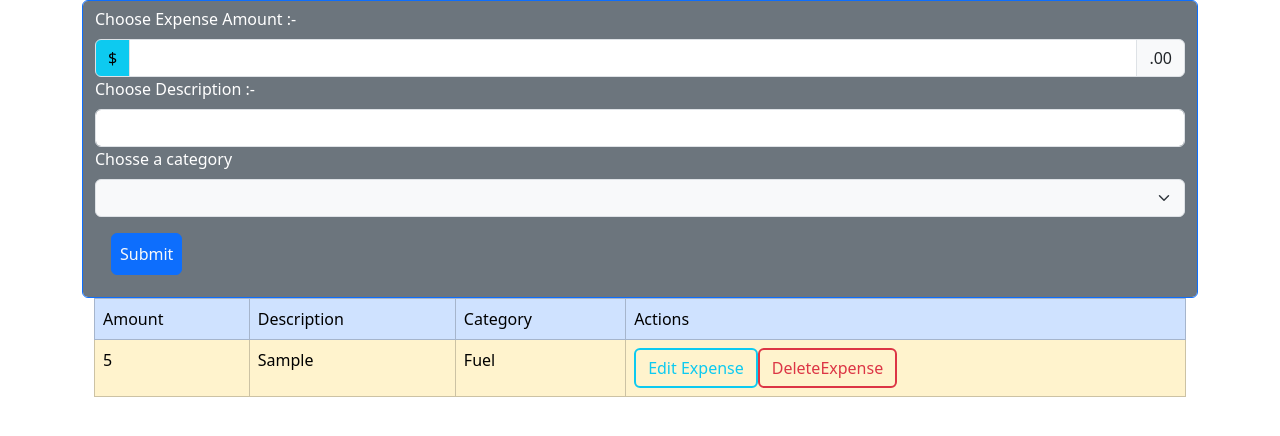
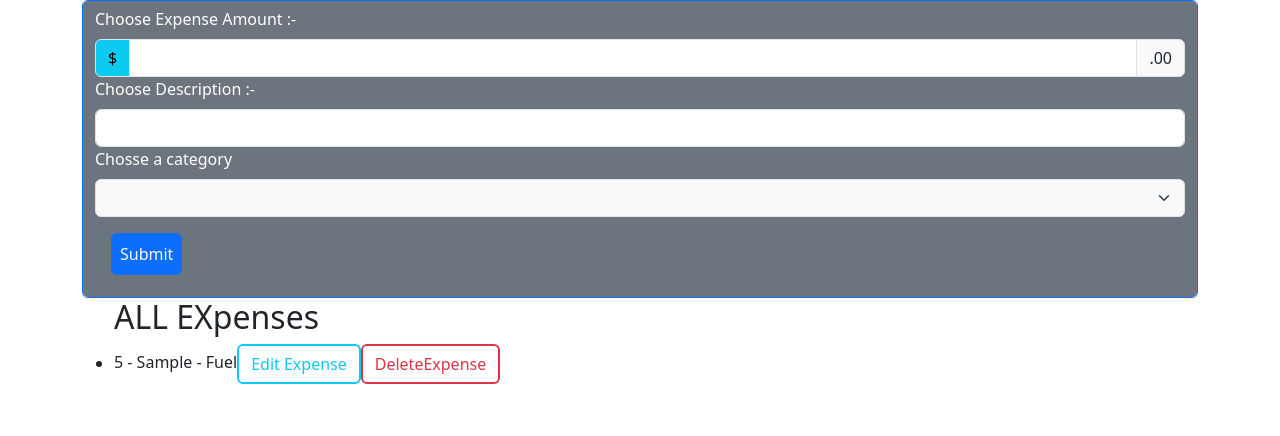
Before and after one commit to vishnu-mukati/Expense-tracker-app-, a plain HTML site: page index.html in a window 1280 px wide. Both pictures are taken after typing "5", "Sample" into the empty fields and a click on the button "Submit". Drawn offline with nearby package versions, Linux system fonts and the light colour scheme.

Commit message:
project of the local storage

```diff
--- a/index.html
+++ b/index.html
@@ -18,7 +18,7 @@
             <label for="expenseamount" class="form-label">Choose Expense Amount :-</label>
             <div class="input-group">
                 <div class="input-group-text text-bg-info">$</div>
-                <input type="number" id="expenseamount" class="form-control" name="c_expenseamount" required>
+                <input type="number" id="expenseamount" class="form-control" name="expenseamount" required>
                 <div class="input-group-text">.00</div>
             </div>
             <label for="description" class="form form-label">Choose Description :-</label>
@@ -33,20 +33,6 @@
             </select>
             <button class="btn btn-primary p-2 m-3 text-light justify-content-center">Submit</button>
         </form>
-        <div class="container">
-            <table class="table table-warning table-bordered table-hover">
-                <thead class="table-primary">
-                    <tr>
-                        <td>Amount</td>
-                        <td>Description</td>
-                        <td>Category</td>
-                        <td>Actions</td>
-                    </tr>
-                </thead>
-                <tbody id="tablebody">
-
-                </tbody>
-            </table>
-        </div>
+        <ul id="userlist"><h2>ALL EXpenses</h2></ul>
         <script src="index.js"></script>
 </body>
--- a/index.js
+++ b/index.js
@@ -9,67 +9,57 @@ function handleformsubmit(event) {
     expenseamount: expenseamount,
     description: description,
     category: category,
-    }
+  };
 
-    let obj_serialize = JSON.stringify(obj)
+  let obj_serialize = JSON.stringify(obj);
 
   localStorage.setItem(obj.expenseamount, obj_serialize);
   showUserOnScreen(obj);
 
-    event.target.expenseamount.value = '';
-    event.target.description.value = '';
-    event.target.category.value = '';
+  event.target.expenseamount.value = "";
+  event.target.description.value = "";
+  event.target.category.value = "";
 }
 
 function showUserOnScreen(obj) {
 
-    let tablebody = document.querySelector('#tablebody');
+  let ul = document.getElementById('userlist');
 
+  let li = document.createElement('li');
 
-    let row = document.createElement('tr');
+  let litext = document.createTextNode(`${obj.expenseamount} - ${obj.description} - ${obj.category}`);
 
-    let amountcell = document.createElement('td');
-    amountcell.textContent = obj.expenseamount;
-    row.appendChild(amountcell);
+  li.appendChild(litext);
+  ul.appendChild(li);
 
-    let descriptioncell = document.createElement('td');
-    descriptioncell.textContent = obj.description;
-    row.appendChild(descriptioncell);
-
-    let categorycell = document.createElement('td');
-    categorycell.textContent = obj.category;
-    row.appendChild(categorycell);
-
-
-    let actioncell = document.createElement('td');
-    row.appendChild(actioncell);
-
-    let EditExpense = document.createElement('button');
-    EditExpense.textContent = 'Edit Expense';
-    EditExpense.className = "btn btn-outline-info border-2 btn-xxl"
-    actioncell.appendChild(EditExpense)
+  let EditExpense = document.createElement("button");
+  EditExpense.textContent = "Edit Expense";
+  EditExpense.className = "btn btn-outline-info border-2 btn-xxl";
+  li.appendChild(EditExpense);
   EditExpense.onclick = () => {
     let storedobj = JSON.parse(localStorage.getItem(obj.expenseamount));
     localStorage.removeItem(obj.expenseamount);
-        tablebody.removeChild(row);
-        let inputitem = document.querySelectorAll('#expenseamount, #description, #category')
+    ul.removeChild(li);
+    let inputitem = document.querySelectorAll(
+      "#expenseamount, #description, #category"
+    );
     inputitem[0].value = storedobj.expenseamount;
     inputitem[1].value = storedobj.description;
     inputitem[2].value = storedobj.category;
-    }
+  };
 
-    let deleteExpense = document.createElement('button');
-    let deleteExpensetext = document.createTextNode('DeleteExpense');
-    deleteExpense.className = 'btn btn-outline-danger border-2 btn-xxl';
-    deleteExpense.type = 'button'
+  let deleteExpense = document.createElement("button");
+  let deleteExpensetext = document.createTextNode("DeleteExpense");
+  deleteExpense.className = "btn btn-outline-danger border-2 btn-xxl";
+  deleteExpense.type = "button";
 
   deleteExpense.appendChild(deleteExpensetext);
-    actioncell.appendChild(deleteExpense)
-    deleteExpense.addEventListener('click', function (event) {
-        if (event.target.classList.contains('btn')) {
-            localStorage.removeItem(obj.expenseamount)
-            tablebody.removeChild(row)
+  li.appendChild(deleteExpense);
+  deleteExpense.addEventListener("click", function (event) {
+    if (event.target.classList.contains("btn")) {
+      localStorage.removeItem(obj.expenseamount);
+      ul.removeChild(li);
     }
-    })
-    tablebody.appendChild(row)
+  });
+  ul.appendChild(li);
 }
```
Lines whose indentation alone changed are shown as unchanged.
